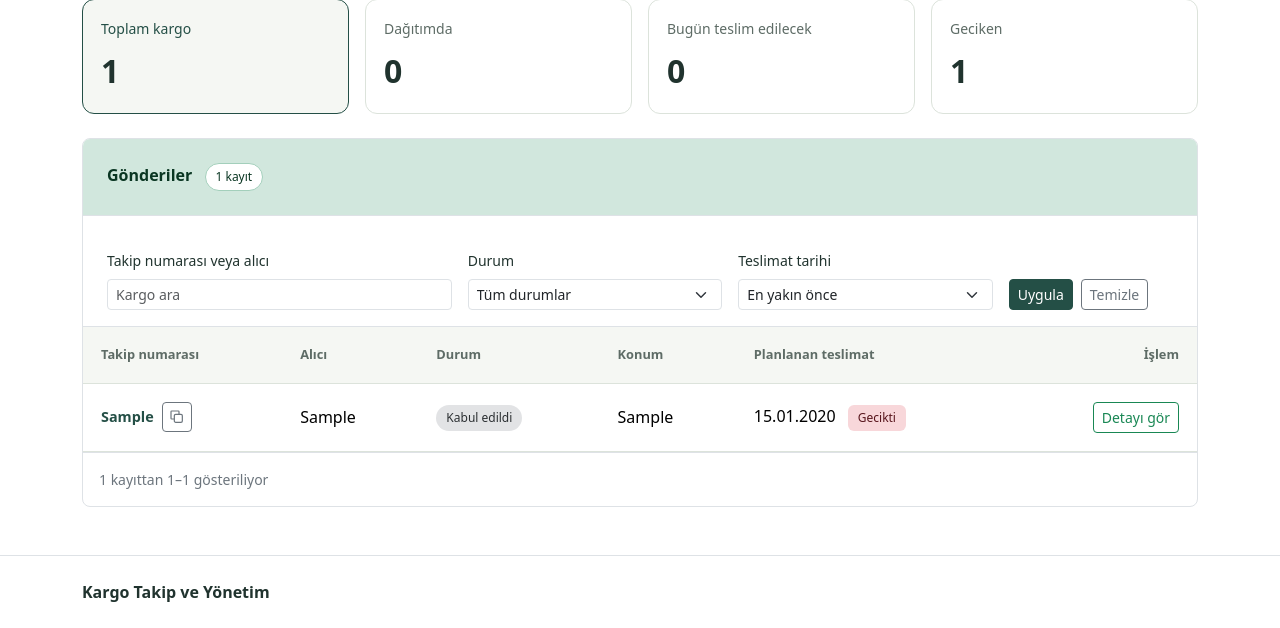
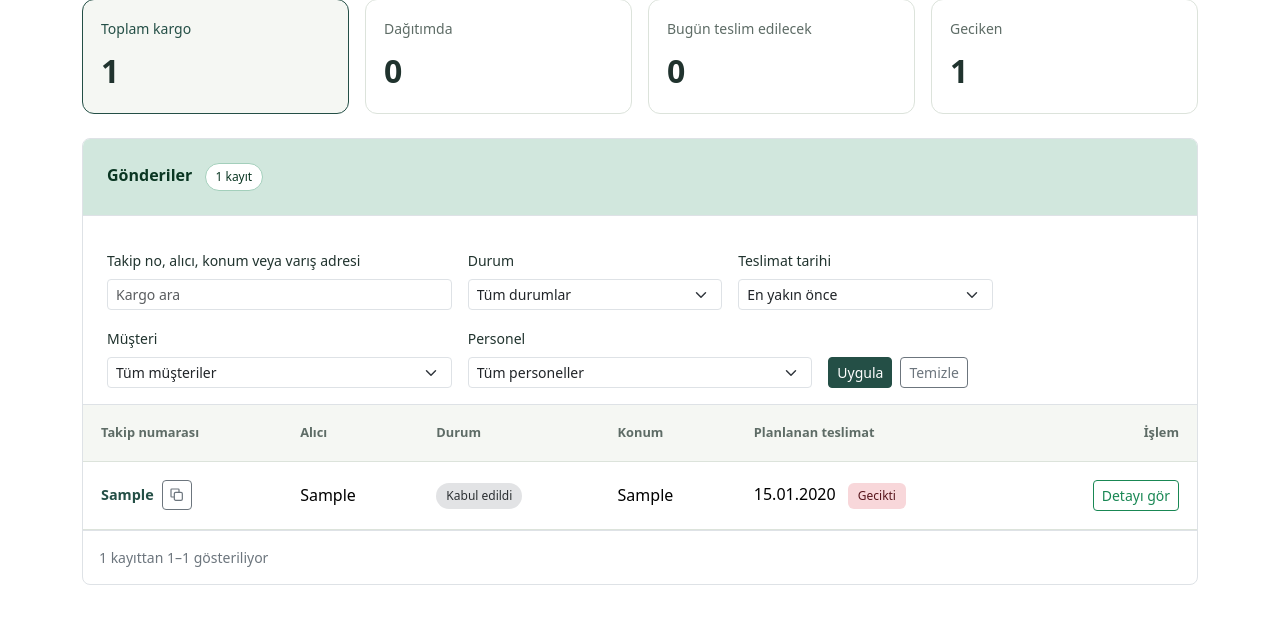
Before and after one commit to myusuferzi/shipping-automation, a PHP site: page /kargolar.php in a window 1280 px wide. Shown: the part 302-930 px from the top of the page. Before the commit the page ends 904 px from the top, so only its background shows below. Run offline with PHP 8.4, Linux system fonts and the light colour scheme; the visitor is signed in with stand-in values (Sample User, id 1); tables that the repository leaves empty hold one stand-in row (values such as "Sample post"); a stand-in replaces the project's code that opens the database connection.

Commit message:
feat: yönetici için müşteri ve personel filtreleri ekle

```diff
--- a/kargolar.php
+++ b/kargolar.php
@@ -7,6 +7,36 @@ $arama = isset($_GET['arama']) && is_string($_GET['arama']) ? trim($_GET['arama'
 $durumFiltresi = isset($_GET['durum']) && is_string($_GET['durum']) ? $_GET['durum'] : '';
 if (!in_array($durumFiltresi, kargoDurumlari(), true)) {
     $durumFiltresi = '';
+}
+
+// Kişi filtreleri yalnızca yönetici için uygulanır.
+$musteriler = [];
+$personeller = [];
+$musteriFiltresi = 0;
+$personelFiltresi = '';
+
+if ($kullanici['rol'] === 'yonetici') {
+    foreach (kullanicilariGetir() as $hesap) {
+        if ($hesap['rol'] === 'musteri') {
+            $musteriler[] = $hesap;
+        } elseif ($hesap['rol'] === 'personel') {
+            $personeller[] = $hesap;
+        }
+    }
+
+    $musteriFiltresi = filter_var($_GET['musteri'] ?? '', FILTER_VALIDATE_INT) ?: 0;
+    if (!in_array($musteriFiltresi, array_column($musteriler, 'id'), true)) {
+        $musteriFiltresi = 0;
+    }
+
+    if (($_GET['personel'] ?? '') === 'atanmamis') {
+        $personelFiltresi = 'atanmamis';
+    } else {
+        $personelId = filter_var($_GET['personel'] ?? '', FILTER_VALIDATE_INT);
+        if (in_array($personelId, array_column($personeller, 'id'), true)) {
+            $personelFiltresi = (string) $personelId;
+        }
+    }
 }
 
 // Özetler arama sonucundan değil, kullanıcının tüm kargolarından hesaplanır.
@@ -38,10 +68,12 @@ foreach ($kargolar as $kargo) {
 }
 
 // Önce erişim kontrolü yapılır; yalnızca kullanıcının görebildiği kayıtlar aranır.
-$kargolar = array_values(array_filter($kargolar, function ($kargo) use ($arama, $durumFiltresi, $gorunum, $bugun) {
+$kargolar = array_values(array_filter($kargolar, function ($kargo) use ($arama, $durumFiltresi, $gorunum, $bugun, $musteriFiltresi, $personelFiltresi) {
     $aramaUyuyor = $arama === ''
         || stripos($kargo['takip_no'], $arama) !== false
-        || stripos($kargo['alici_adi'], $arama) !== false;
+        || stripos($kargo['alici_adi'], $arama) !== false
+        || stripos($kargo['konum'], $arama) !== false
+        || stripos($kargo['alici_adres'], $arama) !== false;
     $durumUyuyor = $durumFiltresi === '' || $kargo['durum'] === $durumFiltresi;
 
     $gorunumUyuyor = true;
@@ -53,7 +85,15 @@ $kargolar = array_values(array_filter($kargolar, function ($kargo) use ($arama,
         $gorunumUyuyor = $kargo['teslimat_tarihi'] < $bugun && $kargo['durum'] !== 'Teslim edildi';
     }
 
-    return $aramaUyuyor && $durumUyuyor && $gorunumUyuyor;
+    $musteriUyuyor = $musteriFiltresi === 0 || $kargo['musteri_id'] === $musteriFiltresi;
+    $personelUyuyor = true;
+    if ($personelFiltresi === 'atanmamis') {
+        $personelUyuyor = $kargo['personel_id'] === null;
+    } elseif ($personelFiltresi !== '') {
+        $personelUyuyor = $kargo['personel_id'] === (int) $personelFiltresi;
+    }
+
+    return $aramaUyuyor && $durumUyuyor && $gorunumUyuyor && $musteriUyuyor && $personelUyuyor;
 }));
 
 
@@ -80,6 +120,8 @@ $sayfaParametreleri = [
     'arama' => $arama,
     'durum' => $durumFiltresi,
     'sirala' => $siralama,
+    'musteri' => $musteriFiltresi ?: '',
+    'personel' => $personelFiltresi,
 ];
 $oncekiSayfa = '/kargolar.php?' . http_build_query($sayfaParametreleri + ['sayfa' => $sayfa - 1]);
 $sonrakiSayfa = '/kargolar.php?' . http_build_query($sayfaParametreleri + ['sayfa' => $sayfa + 1]);
@@ -113,7 +155,7 @@ require __DIR__ . '/includes/header.php';
         <?php foreach ($ozetler as $anahtar => $ozet): ?>
             <div class="col-6 col-lg-3">
                 <a class="shipment-summary <?= $gorunum === $anahtar ? 'is-active' : '' ?>"
-                    href="/kargolar.php?<?= e(http_build_query(['gorunum' => $anahtar, 'sirala' => $siralama])) ?>"
+                    href="/kargolar.php?<?= e(http_build_query(array_merge($sayfaParametreleri, ['gorunum' => $anahtar]))) ?>"
                     <?= $gorunum === $anahtar ? 'aria-current="true"' : '' ?>>
                     <span class="small"><?= e($ozet['baslik']) ?></span>
                     <strong class="fs-2"><?= e($ozet['sayi']) ?></strong>
@@ -134,7 +176,7 @@ require __DIR__ . '/includes/header.php';
         <form class="row g-3 m-0 p-3 border-bottom align-items-end" action="/kargolar.php" method="get">
             <input type="hidden" name="gorunum" value="<?= e($gorunum) ?>">
             <div class="col-md-4">
-                <label class="form-label small" for="arama">Takip numarası veya alıcı</label>
+                <label class="form-label small" for="arama">Takip no, alıcı, konum veya varış adresi</label>
                 <input class="form-control form-control-sm" type="search" id="arama" name="arama" value="<?= e($arama) ?>" placeholder="Kargo ara">
             </div>
             <div class="col-sm-6 col-md-3">
@@ -153,6 +195,27 @@ require __DIR__ . '/includes/header.php';
                     <option value="azalan" <?= $siralama === 'azalan' ? 'selected' : '' ?>>En uzak önce</option>
                 </select>
             </div>
+            <?php if ($kullanici['rol'] === 'yonetici'): ?>
+                <div class="col-sm-6 col-md-4">
+                    <label class="form-label small" for="musteri">Müşteri</label>
+                    <select class="form-select form-select-sm" id="musteri" name="musteri">
+                        <option value="">Tüm müşteriler</option>
+                        <?php foreach ($musteriler as $musteri): ?>
+                            <option value="<?= e($musteri['id']) ?>" <?= $musteriFiltresi === $musteri['id'] ? 'selected' : '' ?>><?= e($musteri['ad_soyad']) ?> (<?= e($musteri['eposta']) ?>)</option>
+                        <?php endforeach; ?>
+                    </select>
+                </div>
+                <div class="col-sm-6 col-md-4">
+                    <label class="form-label small" for="personel">Personel</label>
+                    <select class="form-select form-select-sm" id="personel" name="personel">
+                        <option value="">Tüm personeller</option>
+                        <option value="atanmamis" <?= $personelFiltresi === 'atanmamis' ? 'selected' : '' ?>>Atanmamış</option>
+                        <?php foreach ($personeller as $personel): ?>
+                            <option value="<?= e($personel['id']) ?>" <?= $personelFiltresi === (string) $personel['id'] ? 'selected' : '' ?>><?= e($personel['ad_soyad']) ?> (<?= e($personel['eposta']) ?>)</option>
+                        <?php endforeach; ?>
+                    </select>
+                </div>
+            <?php endif; ?>
             <div class="col-md-2 d-flex gap-2">
                 <button class="btn btn-sm btn-primary" type="submit">Uygula</button>
                 <a class="btn btn-sm btn-outline-secondary" href="/kargolar.php">Temizle</a>
@@ -161,7 +224,7 @@ require __DIR__ . '/includes/header.php';
 
         <?php if (!$kargolar): ?>
             <div class="text-center p-5">
-                <?php if ($arama !== '' || $durumFiltresi !== '' || $gorunum !== 'tumu'): ?>
+                <?php if ($arama !== '' || $durumFiltresi !== '' || $gorunum !== 'tumu' || $musteriFiltresi !== 0 || $personelFiltresi !== ''): ?>
                     <h2 class="h5">Aramanıza uygun kargo bulunamadı</h2>
                     <p class="text-secondary mb-0">Farklı bir arama deneyin veya filtreleri temizleyin.</p>
                 <?php else: ?>
--- a/personeller.php
+++ b/personeller.php
@@ -59,6 +59,7 @@ require __DIR__ . '/includes/header.php';
                         <td><?= $personel['aktif'] ? 'Aktif' : 'Pasif' ?></td>
                         <td>
                             <div class="d-flex flex-wrap gap-2">
+                                <a class="btn btn-sm btn-outline-secondary" href="/kargolar.php?personel=<?= e($personel['id']) ?>">Kargolarını gör</a>
                                 <a class="btn btn-sm btn-outline-success" href="/personel-duzenle.php?id=<?= e($personel['id']) ?>">Düzenle</a>
                                 <form method="post" action="/personeller.php"
                                     data-onay="Personelin hesap durumunu değiştirmek istediğinize emin misiniz?">
```
Also changed, not shown: PLAN.md (+1 -0 lines).
